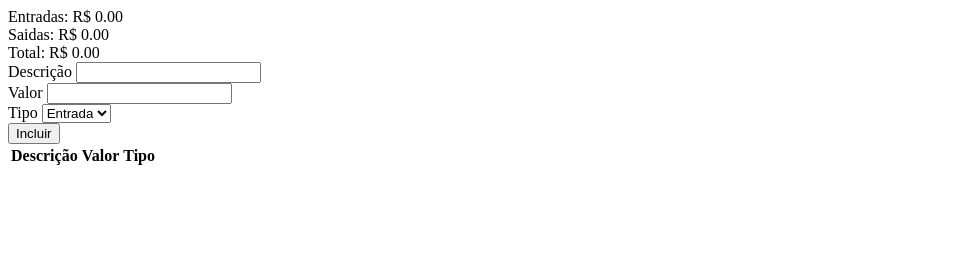
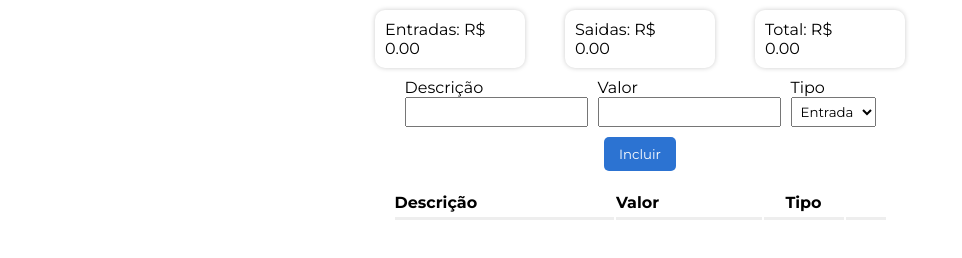
Before and after one commit to keziavitorio/JSWallet, a plain HTML site: page index.html in a window 1280 px wide. Shown: the whole page, without its empty margins (0-962 px from the left). Drawn offline with nearby package versions, Linux system fonts and the light colour scheme.

Commit message:
add style

```diff
--- a/index.html
+++ b/index.html
@@ -7,6 +7,10 @@
     <title>JSWallet</title>
     <link rel="stylesheet" href="style.css">
     <link href='https://unpkg.com/boxicons@2.1.4/css/boxicons.min.css' rel='stylesheet'>
+    <link rel="preconnect" href="https://fonts.googleapis.com">
+    <link rel="preconnect" href="https://fonts.gstatic.com" crossorigin>
+    <link href="https://fonts.googleapis.com/css2?family=Montserrat:wght@100;300;400;500;600;700;800;900&display=swap"
+        rel="stylesheet">
 </head>
 
 <body>
--- a/style.css
+++ b/style.css
@@ -0,0 +1,119 @@
+* {
+    margin: 0;
+    padding: 0;
+    box-sizing: border-box;
+    font-family: 'Montserrat', sans-serif;
+    outline: none;
+}
+
+body {
+    height: 100vh;
+    display: flex;
+    justify-content: center;
+}
+
+main {
+    max-width: 550px;
+    width: 100%;
+    display: flex;
+    flex-direction: column;
+    align-items: center;
+}
+
+.resume {
+    display: flex;
+    padding: 10px 0;
+    gap: 40px;
+    width: 100%;
+    justify-content: center;
+    flex-wrap: wrap;
+}
+
+.resume>div {
+    display: flex;
+    flex-direction: column;
+    box-shadow: 0px 0px 5px #ccc;
+    border-radius: 10px;
+    padding: 10px;
+    width: 150px;
+}
+
+.newItem {
+    display: flex;
+    gap: 10px;
+    align-items: end;
+    width: 100%;
+    justify-content: center;
+    flex-wrap: wrap;
+}
+
+.divDesc,
+.divType,
+.divAmount {
+    display: flex;
+    flex-direction: column;
+}
+
+.newItem>button {
+    background-color: #2C73D2;
+    color: white;
+    border: none;
+    padding: 0 15px;
+    border-radius: 5px;
+    cursor: pointer;
+    height: 34px;
+}
+
+input,
+select {
+    padding: 5px;
+}
+
+.divTable {
+    width: 100%;
+    display: flex;
+    justify-content: center;
+}
+
+table {
+    width: 90%;
+    padding: 20px 0;
+    border-radius: 5px;
+}
+
+th {
+    text-align: start;
+    border-bottom: inset;
+    padding-bottom: 5px;
+}
+
+i {
+    font-size: 25px;
+}
+
+.bxs-chevron-up-circle {
+    color: #00C9A7;
+}
+
+.bxs-chevron-down-circle {
+    color: #D83121;
+}
+
+.collumAction {
+    width: 40px;
+    text-align: center;
+}
+
+.collumAction>button {
+    background: transparent;
+    border: none;
+}
+
+.collumAmount {
+    width: 30%;
+}
+
+.collumType {
+    width: 80px;
+    text-align: center;
+}
```
